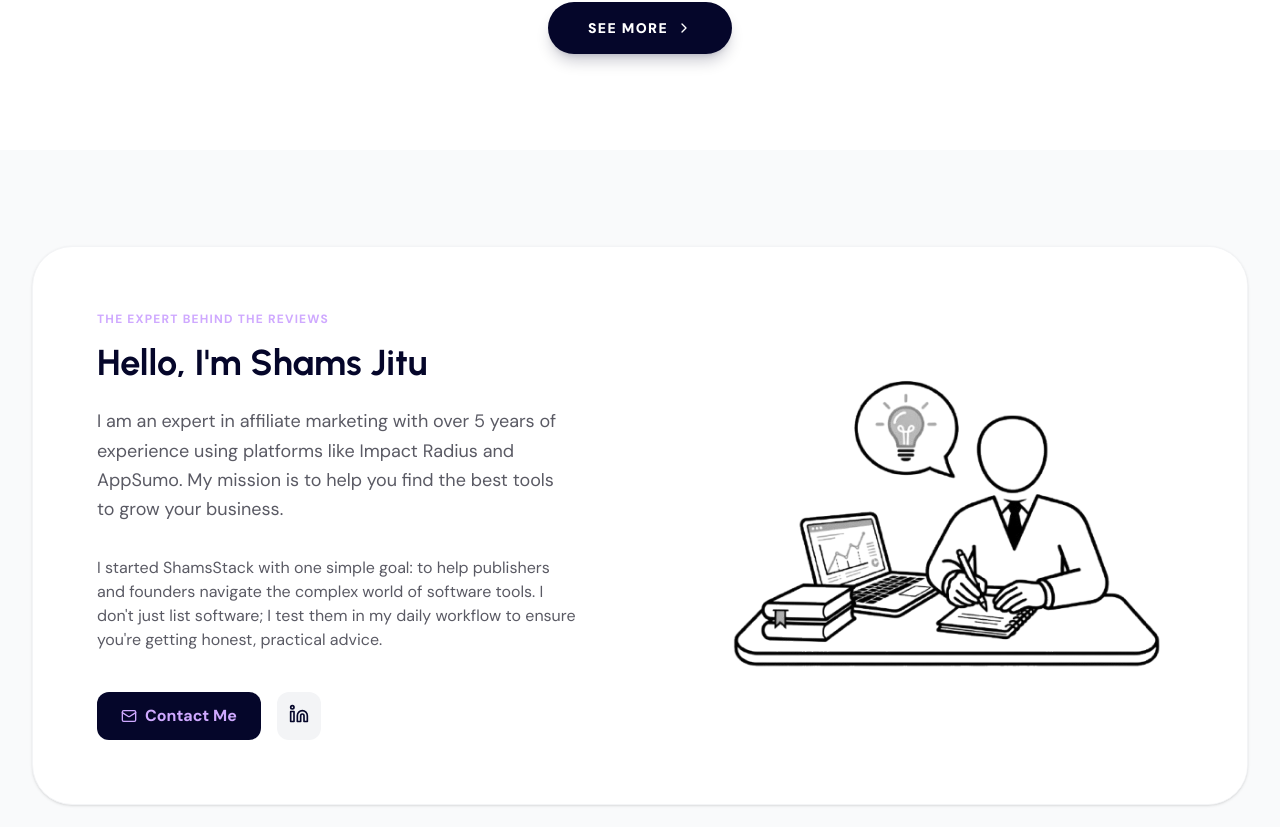
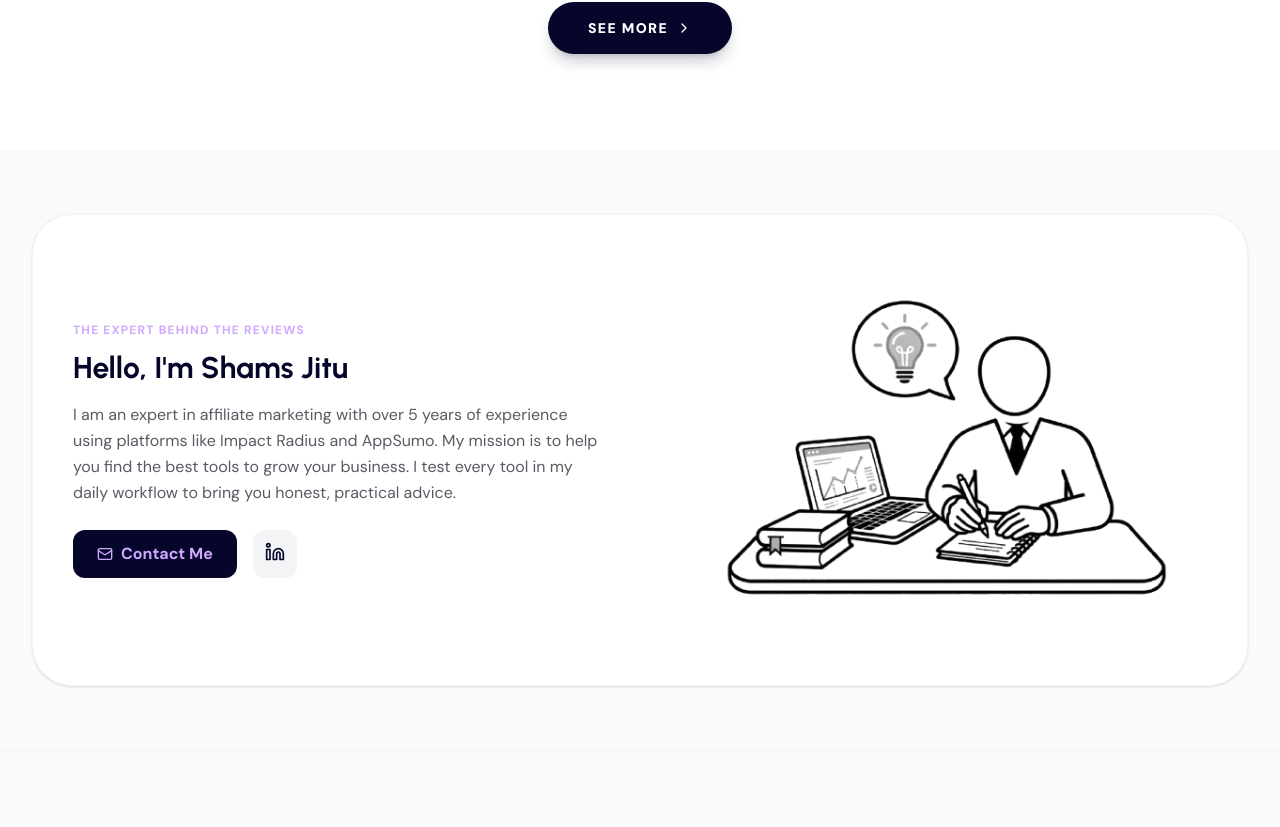
Before and after one commit to shamsjitu/SaaSReview, a React (Vite) app: page / in a window 1280 px wide. Shown: the part 4233-5060 px from the top of the page. Built offline with nearby package versions, Linux system fonts and the light colour scheme.

Commit message:
Add files via upload

```diff
--- a/src/components/AboutAuthor.tsx
+++ b/src/components/AboutAuthor.tsx
@@ -10,23 +10,20 @@ import { SITE_DATA } from '../data/siteData';
 
 export default function AboutAuthor() {
   return (
-    <section id="about" className="py-24 bg-gray-50">
+    <section id="about" className="py-16 bg-gray-50">
       <div className="max-w-7xl mx-auto px-4 sm:px-6 lg:px-8">
         <div className="bg-white rounded-[40px] shadow-sm border border-gray-100 overflow-hidden">
           <div className="grid lg:grid-cols-2">
-            <div className="p-12 md:p-16 flex flex-col justify-center">
+            <div className="p-8 md:p-10 flex flex-col justify-center">
               <motion.div
                 initial={{ opacity: 0, x: -20 }}
                 whileInView={{ opacity: 1, x: 0 }}
                 viewport={{ once: true }}
               >
-                <span className="text-secondary font-bold uppercase tracking-widest text-xs mb-4 block">The Expert Behind The Reviews</span>
-                <h2 className="font-display text-4xl font-bold text-primary mb-6">Hello, I'm {SITE_DATA.author.name}</h2>
-                <p className="text-body-text text-lg leading-relaxed mb-8">
-                  {SITE_DATA.author.bio}
-                </p>
-                <p className="text-body-text mb-10">
-                  I started ShamsStack with one simple goal: to help publishers and founders navigate the complex world of software tools. I don't just list software; I test them in my daily workflow to ensure you're getting honest, practical advice.
+                <span className="text-secondary font-bold uppercase tracking-widest text-xs mb-3 block">The Expert Behind The Reviews</span>
+                <h2 className="font-display text-3xl font-bold text-primary mb-4">Hello, I'm {SITE_DATA.author.name}</h2>
+                <p className="text-body-text text-base leading-relaxed mb-6">
+                  {SITE_DATA.author.bio} I test every tool in my daily workflow to bring you honest, practical advice.
                 </p>
 
                 <div className="flex gap-4">
@@ -47,7 +44,7 @@ export default function AboutAuthor() {
               <img
                 src={SITE_DATA.author.image}
                 alt={SITE_DATA.author.name}
-                className="w-full h-full object-contain p-6 md:p-10 grayscale hover:grayscale-0 transition-all duration-700"
+                className="w-full h-full object-contain p-4 sm:p-6 lg:p-8 grayscale hover:grayscale-0 transition-all duration-700"
                 referrerPolicy="no-referrer"
               />
             </div>
```
